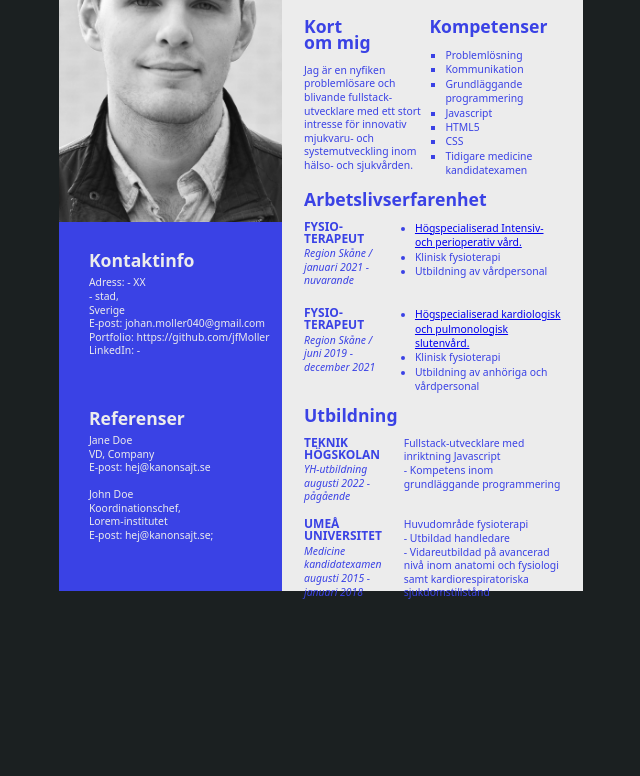
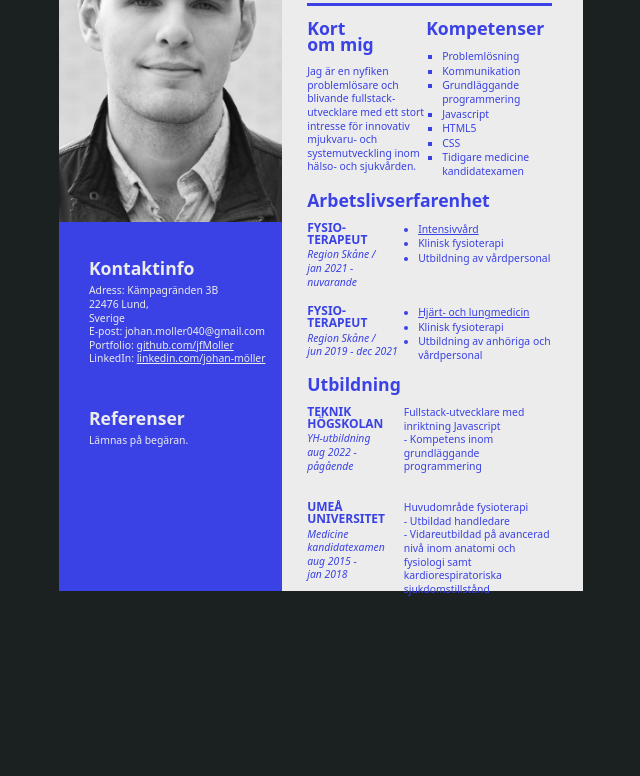
Before and after one commit to jfMoller/Resume-layout, a plain HTML site: page index.html in a window 1280 px wide. Shown: the part 178-954 px from the top of the page, without its empty margins (319-959 px from the left). Drawn offline with Linux system fonts and the light colour scheme.

Commit message:
Additional tweaks to padding and text alignment

```diff
--- a/index.html
+++ b/index.html
@@ -9,7 +9,9 @@
   </head>
   <body>
     <main>
+
       <div class="cv-content-container">
+
         <header>
           <div id="full-name"><h1>Johan <br> Möller</h1></div>
           <div id="profession"><h3>Blivande  <br> fullstack-utvecklare</h3></div>
@@ -21,13 +23,15 @@
           <div class="contact-info-container">
             <h3>Kontaktinfo</h3>
             <p>
-              Adress: - XX <br> - stad, <br> Sverige <br> E-post:
-              johan.moller040@gmail.com <br> Portfolio: https://github.com/jfMoller <br> LinkedIn: -
+              Adress: Kämpagränden 3B <br> 22476 Lund, <br> Sverige <br> E-post:
+              johan.moller040@gmail.com <br> Portfolio: <a href="https://github.com/jfMoller" target="_blank">
+              github.com/jfMoller</a> <br>
+              LinkedIn: <a href="https://linkedin.com/in/johan-möller-a92b90149" target="_blank">
+              linkedin.com/johan-möller</a>
             </p>
           </div>
           <div class="references-container"><h3>Referenser</h3>
-        <p>Jane Doe <br> VD, Company <br> E-post: hej@kanonsajt.se <br>
-          <br>John Doe <br> Koordinationschef, <br> Lorem-institutet <br>E-post: hej@kanonsajt.se;
+        <p>Lämnas på begäran.
         </p></div>
         </aside>
 
@@ -35,7 +39,8 @@
           <div class="short-info-container">
             <div id="about-me"><h3>Kort <br> om mig</h3>
             <p>
-            Jag är en nyfiken problemlösare och blivande fullstack-utvecklare med ett stort intresse för innovativ mjukvaru- och systemutveckling inom hälso- och sjukvården.</p></div>
+            Jag är en nyfiken problemlösare och blivande fullstack-utvecklare med ett stort intresse
+            för innovativ mjukvaru- och systemutveckling inom hälso- och sjukvården.</p></div>
             <div id="competencies"><h3>Kompetenser</h3>
             <ul>
               <li>Problemlösning</li>
@@ -51,39 +56,36 @@
               <h3>Arbetslivserfarenhet</h3>
             <div id="position-1">
               <h4>Fysio- <br> terapeut</h4><p> <i>
-                Region Skåne / <br> januari 2021 - <br> nuvarande </i></p>
+                Region Skåne / <br> jan 2021 - <br> nuvarande </i></p>
             </div>
             <div id="summary-1">
               <p><ul>
-                <li>  <a href="https://vard.skane.se/skanes-universitetssjukhus-sus/mottagningar-och-avdelningar/intensivvardsavdelning-lund/" target="_blank">Högspecialiserad Intensiv- och perioperativ vård.</a>
+                <li>  <a href="https://vard.skane.se/skanes-universitetssjukhus-sus/mottagningar-och-avdelningar/intensivvardsavdelning-lund/" target="_blank">
+                  Intensivvård</a>
                   </li>
               <li>Klinisk fysioterapi</li>
               <li>Utbildning av vårdpersonal</li>
-
-
               </ul></p>
             </div>
             <div id="position-2">
               <h4>Fysio- <br> terapeut</h4><p> <i>
-                Region Skåne / <br> juni 2019 - <br> december 2021</i></p>
+                Region Skåne / <br>jun 2019 - dec 2021</i></p>
             </div>
             <div id="summary-2">
               <p><ul>
-                <li> <a href="https://vard.skane.se/skanes-universitetssjukhus-sus/mottagningar-och-avdelningar/hjartavdelning-transplantation-och-avancerad-svikt-lund/" target="_blank">Högspecialiserad kardiologisk och pulmonologisk slutenvård.</a>
+                <li> <a href="https://vard.skane.se/skanes-universitetssjukhus-sus/mottagningar-och-avdelningar/hjartavdelning-transplantation-och-avancerad-svikt-lund/" target="_blank">
+                  Hjärt- och lungmedicin</a>
                   </li>
               <li>Klinisk fysioterapi</li>
               <li>Utbildning av anhöriga och vårdpersonal</li>
-
-
               </ul></p>
             </div>
           </div>
-
           <div class="education-container">
             <h3>Utbildning</h3>
             <div id="education-1">
               <h4>Teknik <br> högskolan</h4><p><i>
-                YH-utbildning <br> augusti 2022 - <br> pågående
+                YH-utbildning <br> aug 2022 - <br> pågående
               </i></p>
             </div>
             <div id="summary-3">
@@ -91,13 +93,14 @@
             </div>
             <div id="education-2">
               <h4>Umeå <br> universitet</h4><p> <i>
-                Medicine <br> kandidatexamen <br> augusti 2015 - <br> januari 2018 </i></p>
+                Medicine <br> kandidatexamen <br> aug 2015 - <br> jan 2018 </i></p>
             </div>
             <div id="summary-4">
               <p>Huvudområde fysioterapi <br> - Utbildad handledare <br> - Vidareutbildad på avancerad nivå inom anatomi och fysiologi samt kardiorespiratoriska sjukdomstillstånd</p>
             </div>
           </div>
         </section>
+
       </div>
     </main>
   </body>
--- a/styles.css
+++ b/styles.css
@@ -1,5 +1,5 @@
 * {
-  /*  outline: solid 1px rgba(171, 90, 90, 0.6); */
+ /*   outline: solid 1px rgba(171, 90, 90, 0.6); */
   padding: 0;
   margin: 0;
 }
@@ -66,7 +66,7 @@ aside .portrait-picture-container img {
 aside .contact-info-container {
   grid-area: contact;
   padding-left: 1.9rem;
-  padding-top: 1.9rem;
+  padding-top: 2.4rem;
 }
 
 aside .references-container {
@@ -79,13 +79,17 @@ aside h3 {
   padding-bottom: 0.5rem;
 }
 
+aside a {
+  color: #ececec;
+}
+
 header {
   grid-area: header;
   color: #3a42e5;
   background-color: #ececec;
-  padding-left: 1.4rem;
-  padding-right: 1.4rem;
-  padding-top: 1.4rem;
+  padding-left: 1.6rem;
+  padding-right: 1.95rem;
+  padding-top: 1.7rem;
 }
 
 header #full-name {
@@ -94,7 +98,7 @@ header #full-name {
 
 header #profession {
   text-transform: uppercase;
-  margin-top: 0.8rem;
+  margin-top: 0.9rem;
   padding-bottom: 0.6rem;
 }
 
@@ -123,10 +127,9 @@ section {
     "education";
   color: #3a42e5;
   background-color: #ececec;
-  padding-left: 1.4rem;
-  padding-right: 1.4rem;
-  padding-bottom: 1.4rem;
-  padding-bottom: 1.4rem;
+  padding-left: 1.6rem;
+  padding-right: 1.6rem;
+  padding-bottom: 1.6rem;
 }
 
 section .short-info-container {
@@ -161,7 +164,6 @@ section li {
 }
 
 section #about-me {
-  grid-area: about;
   grid-area: about-me;
 }
 
@@ -170,7 +172,6 @@ section #about-me p {
 }
 
 section #competencies {
-  grid-area: about;
   grid-area: competencies;
 }
 
@@ -193,27 +194,39 @@ section .work-experience-container h3 {
   grid-area: title;
 }
 
+section .work-experience-container a {
+  color: #3a42e5;
+}
+
 section .work-experience-container li {
-  margin-left: -1.1rem;
+  margin-left: -0.9rem;
 }
 
 section #position-1 {
-  grid-area: work;
   grid-area: position-1;
 }
+
 section #summary-1 {
-  grid-area: work;
   grid-area: summary-1;
 }
 
 section #position-2 {
-  grid-area: work;
   grid-area: position-2;
+  padding-top: 0.5rem;
+}
+
+section #position-2 h4 {
+  padding-top: 0.3rem;
 }
 
 section #summary-2 {
-  grid-area: work;
   grid-area: summary-2;
+    padding-top: 0.5rem;
+}
+
+
+section #summary-2 ul {
+  padding-top: 0.3rem;
 }
 
 section .education-container {
@@ -232,16 +245,15 @@ section .education-container h3 {
 }
 
 section #education-1 {
-  grid-area: education;
   grid-area: education-1;
 }
+
 
 section #summary-3 {
   grid-area: summary-3;
   margin-left: -1.8rem;
 }
 section #education-2 {
-  grid-area: education;
   grid-area: education-2;
 }
 section #summary-4 {
@@ -249,7 +261,6 @@ section #summary-4 {
   margin-left: -1.8rem;
 }
 
-/* Tag overlapping styles */
 aside,
 section,
 p {
```
Also changed, not shown: main.js (added).
